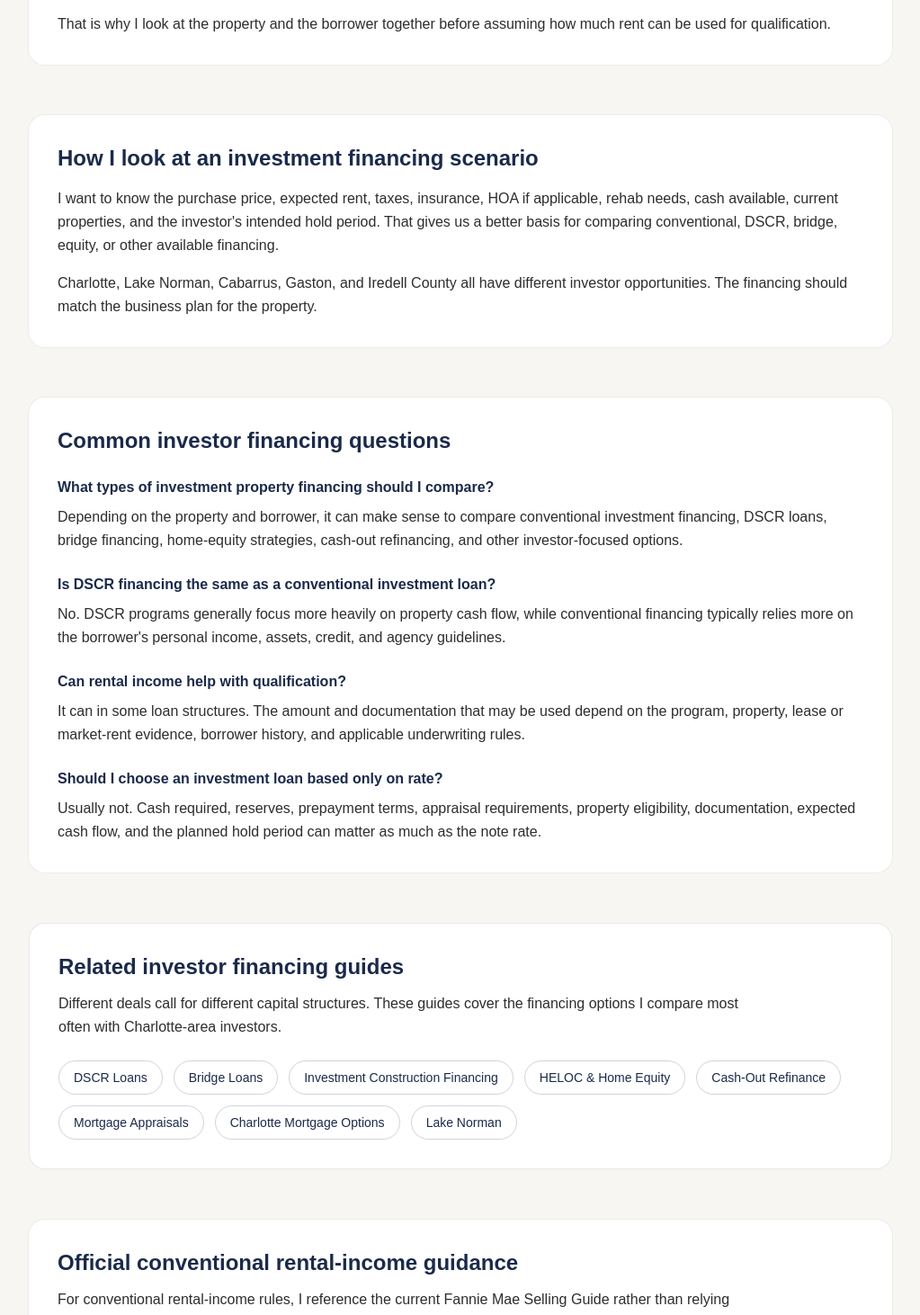
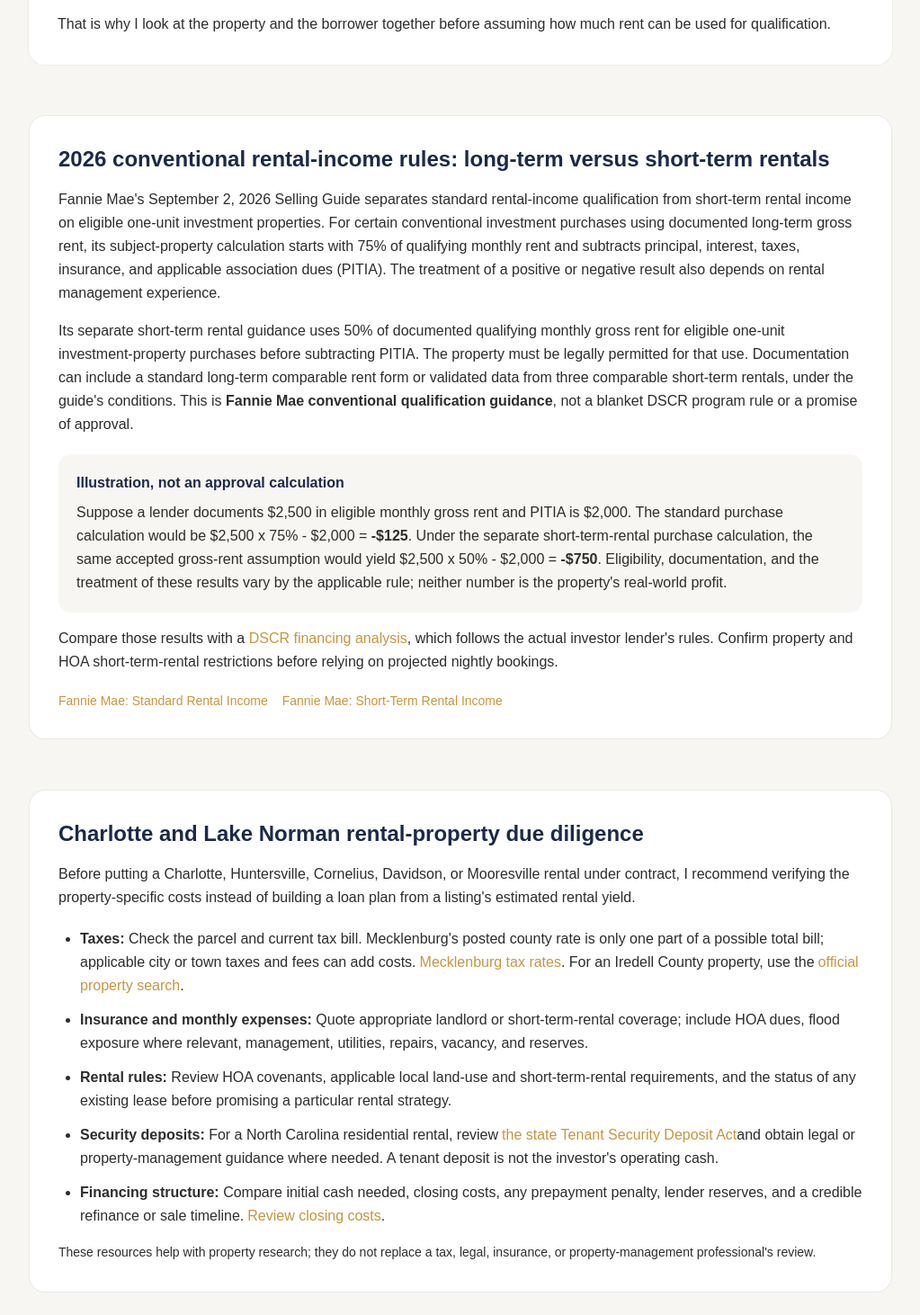
Before and after one commit to JLshope12/jacob-shope-mortgage, a Next.js app: page /investment-property-loans-charlotte in a window 1280 px wide. Shown: the part 1080-2542 px from the top of the page at 90% size, without its empty margins (128-1151 px from the left). Built offline with nearby package versions, Linux system fonts and the light colour scheme.

Commit message:
SEO: deepen Charlotte investor financing guide with 2026 Fannie Mae rental rules and local diligence

```diff
--- a/app/investment-property-loans-charlotte/page.tsx
+++ b/app/investment-property-loans-charlotte/page.tsx
@@ -5,6 +5,10 @@ const origin = "https://jacobshopemortgage.com";
 const pageUrl = `${origin}/investment-property-loans-charlotte`;
 const FANNIE_RENTAL_INCOME = "https://selling-guide.fanniemae.com/sel/b3-3.8-02/rental-income-subject-property";
 const FANNIE_RENTAL_GENERAL = "https://selling-guide.fanniemae.com/sel/b3-3.8-01/rental-income";
+const FANNIE_SHORT_TERM = "https://selling-guide.fanniemae.com/sel/b3-3.8-03/rental-income-subject-property-short-term-rental";
+const MECK_TAX = "https://tax.mecknc.gov/tax-bills-and-payments/tax-rates";
+const IREDELL_PROPERTY_SEARCH = "https://taxweb.iredellcountync.gov/PublicAccess/RealEstate.aspx";
+const NC_TENANT_DEPOSITS = "https://www.ncleg.gov/enactedlegislation/statutes/html/byarticle/chapter_42/article_6.html";
 
 export const metadata = {
   title: "Investment Property Loans Charlotte NC | Jacob Shope Mortgage",
@@ -19,6 +23,7 @@ const FAQS = [
   ["Is DSCR financing the same as a conventional investment loan?", "No. DSCR programs generally focus more heavily on property cash flow, while conventional financing typically relies more on the borrower's personal income, assets, credit, and agency guidelines."],
   ["Can rental income help with qualification?", "It can in some loan structures. The amount and documentation that may be used depend on the program, property, lease or market-rent evidence, borrower history, and applicable underwriting rules."],
   ["Should I choose an investment loan based only on rate?", "Usually not. Cash required, reserves, prepayment terms, appraisal requirements, property eligibility, documentation, expected cash flow, and the planned hold period can matter as much as the note rate."],
+  ["Can a Charlotte short-term rental qualify using projected Airbnb income?", "Possibly, but projected booking revenue alone is not a loan approval. Fannie Mae has specific documentation rules for eligible one-unit investment-property short-term rentals, including evidence of lawful operation and qualifying rent. DSCR and other investor lenders may use different standards."],
 ] as const;
 
 export default function InvestmentPropertyLoansCharlottePage() {
@@ -33,8 +38,8 @@ export default function InvestmentPropertyLoansCharlottePage() {
         author: { "@id": `${origin}/#jacob-shope` },
         publisher: { "@id": `${origin}/#mpire-financial` },
         mainEntityOfPage: { "@id": `${pageUrl}#webpage` },
-        dateModified: "2026-10-26",
-        citation: [FANNIE_RENTAL_INCOME, FANNIE_RENTAL_GENERAL],
+        dateModified: "2026-11-13",
+        citation: [FANNIE_RENTAL_INCOME, FANNIE_RENTAL_GENERAL, FANNIE_SHORT_TERM, MECK_TAX, IREDELL_PROPERTY_SEARCH, NC_TENANT_DEPOSITS],
       },
       {
         "@type": "WebPage",
@@ -109,6 +114,73 @@ export default function InvestmentPropertyLoansCharlottePage() {
           </p>
         </section>
 
+
+        <section className="mt-14 rounded-2xl border border-navy/10 bg-white p-8">
+          <h2 className="text-2xl font-bold text-navy">2026 conventional rental-income rules: long-term versus short-term rentals</h2>
+          <p className="mt-4 leading-relaxed text-charcoal">
+            Fannie Mae&apos;s September 2, 2026 Selling Guide separates standard rental-income qualification from
+            short-term rental income on eligible one-unit investment properties. For certain conventional investment
+            purchases using documented long-term gross rent, its subject-property calculation starts with 75% of
+            qualifying monthly rent and subtracts principal, interest, taxes, insurance, and applicable association dues
+            (PITIA). The treatment of a positive or negative result also depends on rental management experience.
+          </p>
+          <p className="mt-4 leading-relaxed text-charcoal">
+            Its separate short-term rental guidance uses 50% of documented qualifying monthly gross rent for
+            eligible one-unit investment-property purchases before subtracting PITIA. The property must be legally
+            permitted for that use. Documentation can include a standard long-term comparable rent form or validated
+            data from three comparable short-term rentals, under the guide&apos;s conditions. This is <strong>Fannie Mae
+            conventional qualification guidance</strong>, not a blanket DSCR program rule or a promise of approval.
+          </p>
+          <div className="mt-5 rounded-xl bg-offwhite p-5 text-charcoal">
+            <p className="font-semibold text-navy">Illustration, not an approval calculation</p>
+            <p className="mt-2 leading-relaxed">
+              Suppose a lender documents $2,500 in eligible monthly gross rent and PITIA is $2,000.
+              The standard purchase calculation would be $2,500 x 75% - $2,000 = <strong>-$125</strong>.
+              Under the separate short-term-rental purchase calculation, the same accepted gross-rent assumption
+              would yield $2,500 x 50% - $2,000 = <strong>-$750</strong>. Eligibility, documentation, and the
+              treatment of these results vary by the applicable rule; neither number is the property&apos;s real-world profit.
+            </p>
+          </div>
+          <p className="mt-4 leading-relaxed text-charcoal">
+            Compare those results with a <Link href="/dscr-loans-charlotte" className="font-medium text-gold hover:underline">DSCR financing analysis</Link>,
+            which follows the actual investor lender&apos;s rules. Confirm property and HOA short-term-rental
+            restrictions before relying on projected nightly bookings.
+          </p>
+          <div className="mt-5 flex flex-wrap gap-4 text-sm font-medium">
+            <a href={FANNIE_RENTAL_INCOME} target="_blank" rel="noopener noreferrer" className="text-gold hover:underline">Fannie Mae: Standard Rental Income</a>
+            <a href={FANNIE_SHORT_TERM} target="_blank" rel="noopener noreferrer" className="text-gold hover:underline">Fannie Mae: Short-Term Rental Income</a>
+          </div>
+        </section>
+
+        <section className="mt-14 rounded-2xl border border-navy/10 bg-white p-8">
+          <h2 className="text-2xl font-bold text-navy">Charlotte and Lake Norman rental-property due diligence</h2>
+          <p className="mt-4 leading-relaxed text-charcoal">
+            Before putting a Charlotte, Huntersville, Cornelius, Davidson, or Mooresville rental under contract,
+            I recommend verifying the property-specific costs instead of building a loan plan from a listing&apos;s
+            estimated rental yield.
+          </p>
+          <ul className="mt-5 list-disc space-y-3 pl-6 leading-relaxed text-charcoal">
+            <li><strong>Taxes:</strong> Check the parcel and current tax bill. Mecklenburg&apos;s posted county rate
+            is only one part of a possible total bill; applicable city or town taxes and fees can add costs.
+            <a href={MECK_TAX} target="_blank" rel="noopener noreferrer" className="ml-1 font-medium text-gold hover:underline">Mecklenburg tax rates</a>.
+            For an Iredell County property, use the
+            <a href={IREDELL_PROPERTY_SEARCH} target="_blank" rel="noopener noreferrer" className="ml-1 font-medium text-gold hover:underline">official property search</a>.</li>
+            <li><strong>Insurance and monthly expenses:</strong> Quote appropriate landlord or short-term-rental coverage;
+            include HOA dues, flood exposure where relevant, management, utilities, repairs, vacancy, and reserves.</li>
+            <li><strong>Rental rules:</strong> Review HOA covenants, applicable local land-use and short-term-rental requirements,
+            and the status of any existing lease before promising a particular rental strategy.</li>
+            <li><strong>Security deposits:</strong> For a North Carolina residential rental, review
+            <a href={NC_TENANT_DEPOSITS} target="_blank" rel="noopener noreferrer" className="ml-1 font-medium text-gold hover:underline">the state Tenant Security Deposit Act</a>
+            and obtain legal or property-management guidance where needed. A tenant deposit is not the investor&apos;s operating cash.</li>
+            <li><strong>Financing structure:</strong> Compare initial cash needed, closing costs,
+            any prepayment penalty, lender reserves, and a credible refinance or sale timeline.
+            <Link href="/mortgage-closing-costs-charlotte" className="ml-1 font-medium text-gold hover:underline">Review closing costs</Link>.</li>
+          </ul>
+          <p className="mt-4 text-sm leading-relaxed text-charcoal">
+            These resources help with property research; they do not replace a tax, legal, insurance, or property-management professional&apos;s review.
+          </p>
+        </section>
+
         <section className="mt-14 rounded-2xl bg-white p-8 ring-1 ring-navy/5">
           <h2 className="text-2xl font-bold text-navy">How I look at an investment financing scenario</h2>
           <p className="mt-4 leading-relaxed text-charcoal">
```
